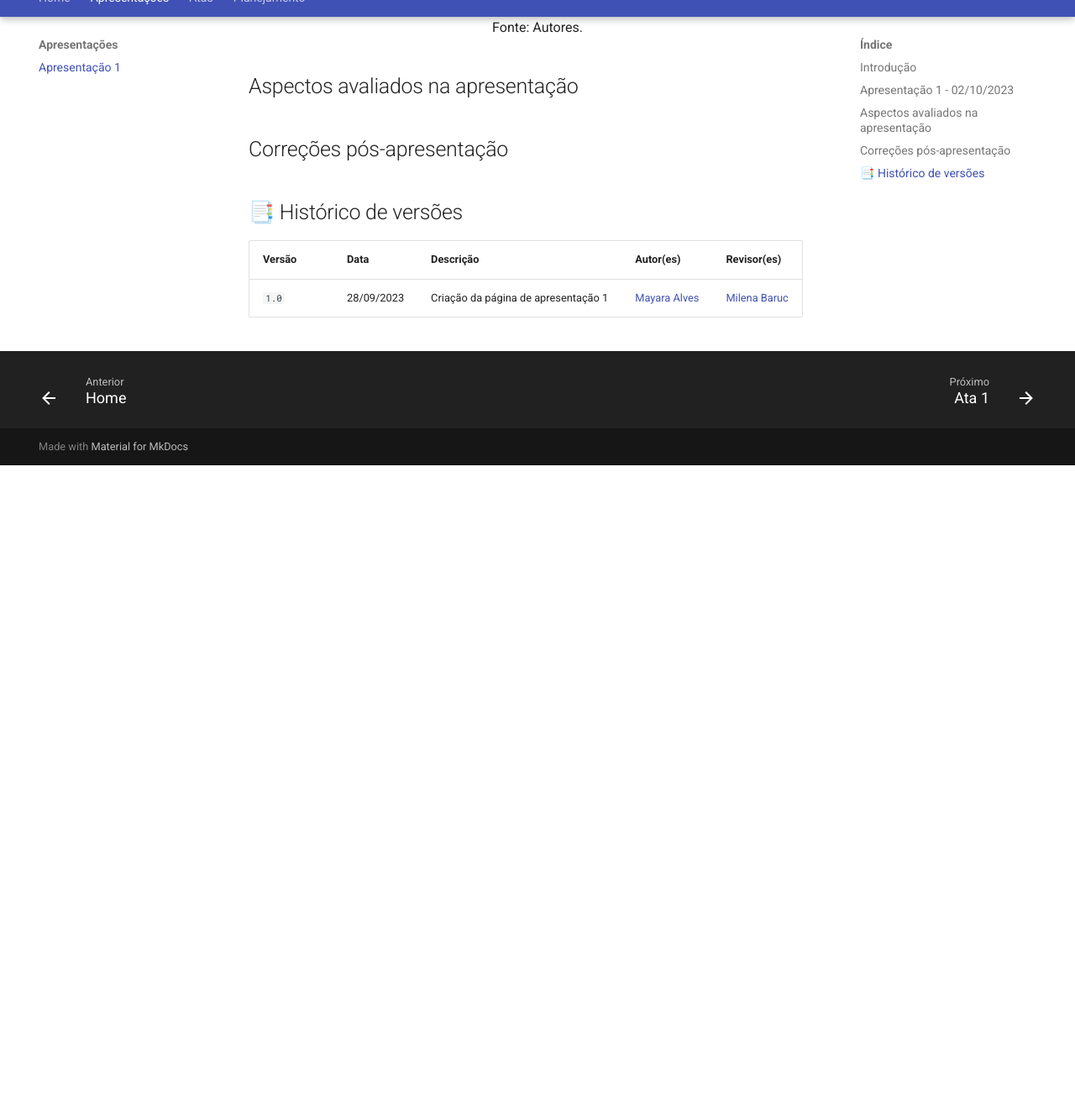
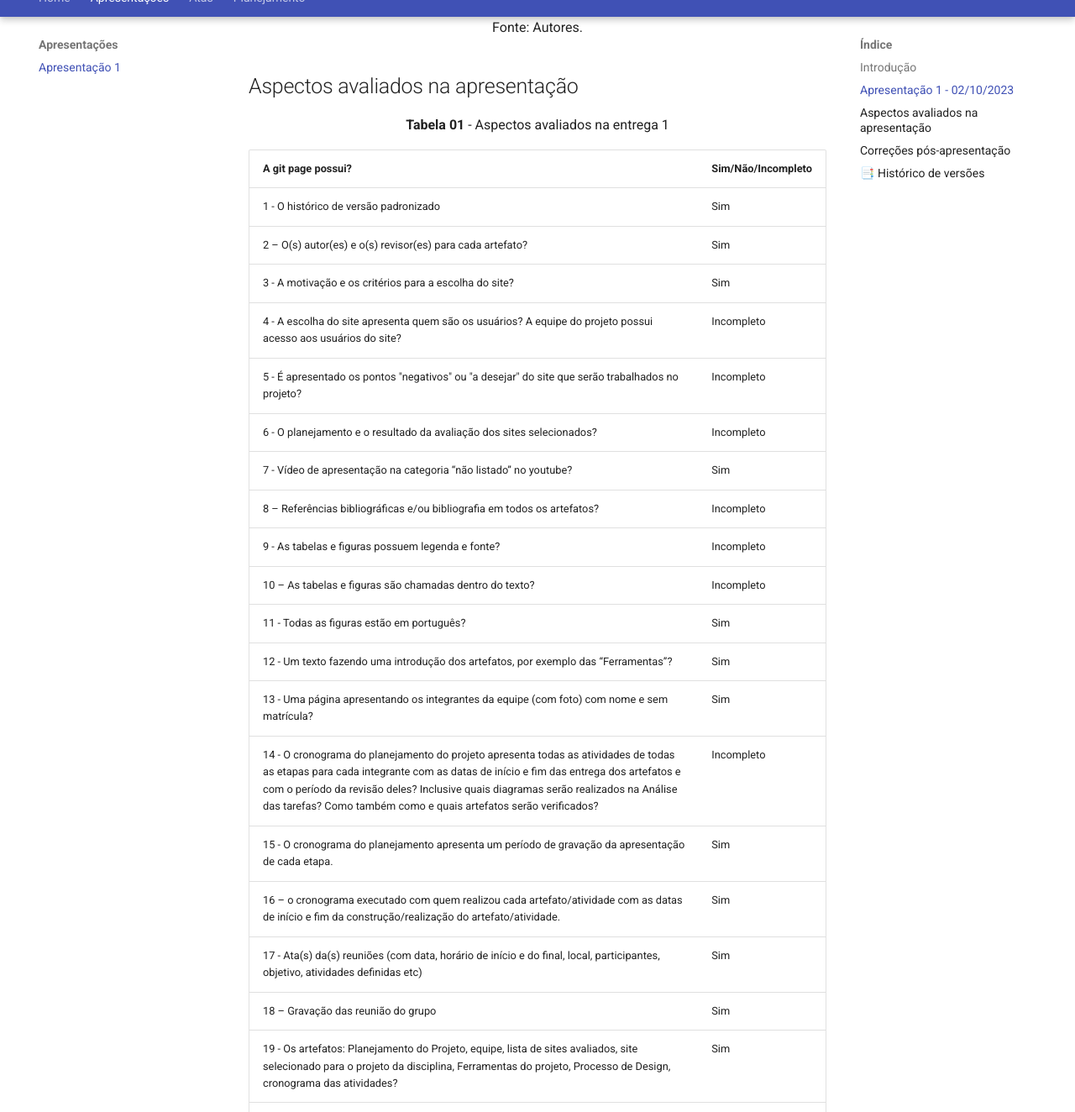
Before and after one commit to Interacao-Humano-Computador/2023.2-Ventoy, an MkDocs documentation site: the page built from docs/apresentacao/apresentacao1.md, in a window 1280 px wide and 1400 px high, scrolled down 782 px, cut to the strip 76-1400 px from the top of the window. Shown: the whole strip at 84% size. Built offline with MkDocs 1.6.1 and Material for MkDocs 9.7.7, drawn with Linux system fonts in a browser that asks for light colours; comment, search, counter and statistics services are not loaded; before the commit the page ends 1412 px from its top, so only the background shows below that; some of the changed text lies outside the part shown.

Commit message:
Update apresentacao1.md

```diff
--- a/docs/apresentacao/apresentacao1.md
+++ b/docs/apresentacao/apresentacao1.md
@@ -8,15 +8,51 @@ O propósito desta página consiste em arquivar os elementos pertinentes à prim
 
 <p style="text-align: center"><a href="https://www.youtube.com/watch?v=eUFJTsYTvYU&feature=youtu.be" target="blanket">Vídeo apresentação 1</a></p>
 
-<p style="text-align: center"><iframe width="560" height="315" src="https://www.youtube.com/watch?v=eUFJTsYTvYU&feature=youtu.be" title="YouTube video player" frameborder="0" allow="accelerometer; autoplay; clipboard-write; encrypted-media; gyroscope; picture-in-picture; web-share" allowfullscreen></iframe></p>
+<p style="text-align: center"><iframe width="560" height="315" src="https://www.youtube.com/embed/eUFJTsYTvYU?si=0nzUGyppLLr7AR0y" title="Apresentação 02/10/2023" frameborder="0" allow="accelerometer; autoplay; clipboard-write; encrypted-media; gyroscope; picture-in-picture; web-share" allowfullscreen></iframe></p>
 
 <font size="3"><p style="text-align: center">Fonte: Autores.</p></font>
 
 ## Aspectos avaliados na apresentação
+<p align="center"><b>Tabela 01</b> - Aspectos avaliados na entrega 1 </p>
 
+A git page possui?  | Sim/Não/Incompleto
+--------- | ------
+1 - O histórico de versão padronizado | Sim
+2 – O(s) autor(es) e o(s) revisor(es) para cada artefato?  | Sim
+3 - A motivação e os critérios para a escolha do site? | Sim
+4 - A escolha do site apresenta quem são os usuários? A equipe do projeto possui acesso aos usuários do site? | Incompleto
+5 -  É apresentado os pontos "negativos" ou "a desejar" do site que serão trabalhados no projeto? | Incompleto
+6 - O planejamento e o resultado da avaliação dos sites selecionados?  | Incompleto
+7 - Vídeo de apresentação na categoria “não listado” no youtube?  | Sim
+8 – Referências bibliográficas e/ou bibliografia em todos os artefatos?  | Incompleto
+9 - As tabelas e figuras possuem legenda e fonte?  | Incompleto
+10  –  As tabelas e figuras são chamadas dentro do texto?  | Incompleto
+11 - Todas as figuras estão em português? | Sim
+12 - Um texto fazendo uma introdução dos artefatos, por exemplo das “Ferramentas”? | Sim
+13 -  Uma página apresentando os integrantes da equipe (com foto) com nome e sem matrícula? | Sim
+14 - O cronograma do planejamento do projeto apresenta todas as atividades de todas as etapas para cada integrante com as datas de início e fim das entrega dos artefatos e com o período da revisão deles? Inclusive quais diagramas serão realizados na Análise das tarefas? Como também como e quais artefatos serão verificados?  | Incompleto
+15 - O cronograma do planejamento apresenta um período de gravação da apresentação de cada etapa. | Sim
+16 – o cronograma executado com quem realizou cada artefato/atividade com as datas de início e fim da construção/realização do artefato/atividade. | Sim
+17 - Ata(s) da(s) reuniões (com data, horário de início e do final, local, participantes, objetivo, atividades definidas etc) | Sim
+18 – Gravação das reunião do grupo  | Sim
+19 - Os artefatos: Planejamento do Projeto, equipe, lista de sites avaliados, site selecionado para o projeto da disciplina, Ferramentas do projeto, Processo de Design, cronograma das atividades? | Sim
+20 -  A justificativa da escolha do Processo de Design? | Sim
+21 - Há o vídeo da apresentação do planejamento do projeto | Sim
+22 - O cronograma prever um período de revisão/ajustes nos artefatos devidos as considerações dos monitores/professor?  | Sim
+23 - O site apresenta opção de contraste de cores?  | Sim
 
 ## Correções pós-apresentação
+<p align="center"><b>Tabela 02</b> - Correções da entrega 1 </p>
 
+Correção | responsável | revisor
+--------- | --------------- | ------
+Correção e padronização do histórico de versões | Mayara Alves | Breno Queiroz
+Correções da referência bibliografica e da bibliografia | Mayara Alves | Milena Baruc
+Correções nas tabelas e imagens para serem chamadas no texto| Mayara Alves | Vinícius Mendes
+Detalhar cronograma | Mayara Alves | Altino Arthur
+Correção dos planejamento da avaliação| |
+Correção dos sites avaliados | Mayara Alves | Limírio Guimarães
+Correção do site escolhido | |
 
 ## 📑 Histórico de versões
 
```
